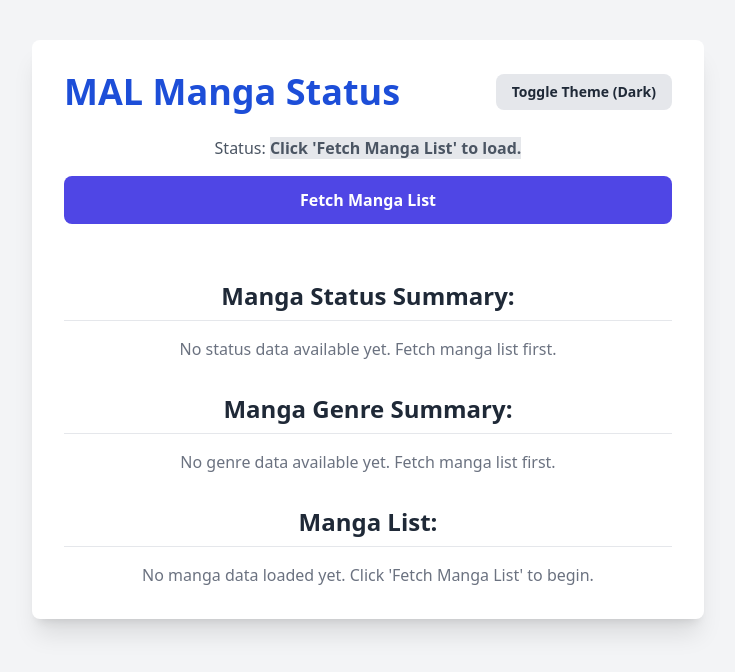
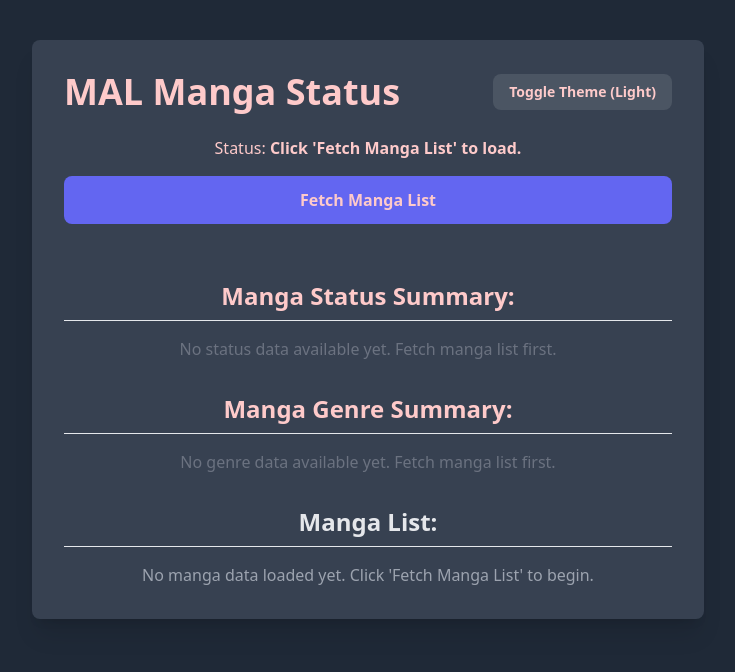
Before and after one commit to 8thpurplewizard/MAL-Manga-List, a React (Create React App) app: page / in a window 1280 px wide. Shown: the top 672 px of the page, without its empty margins (272-1007 px from the left). Built offline with nearby package versions, Linux system fonts and the light colour scheme.

Commit message:
Update theme colors to enhance dark mode styling WIP

```diff
--- a/src/App.js
+++ b/src/App.js
@@ -4,7 +4,7 @@
 // Main React App component
 function App() {
   // State to manage the current theme ('light' or 'dark')
-  const [theme, setTheme] = useState("light");
+  const [theme, setTheme] = useState("dark");
   // State to store the extracted manga data
   const [mangaData, setMangaData] = useState([]);
   // State to store the status of the API request/data processing
@@ -180,24 +180,24 @@
       className={`min-h-screen ${
         theme === "light"
           ? "bg-gray-100 text-gray-900"
-          : "bg-gray-800 text-gray-100"
+          : "bg-gray-800 text-pastel"
       } flex flex-col items-center py-10 px-4 font-sans`}
     >
       <div
         className={`${
           theme === "light"
             ? "bg-white text-gray-800"
-            : "bg-gray-700 text-gray-200"
+            : "bg-gray-700 text-red-200"
         } p-8 rounded-lg shadow-xl w-full max-w-2xl`}
       >
         <div className="flex justify-between items-center mb-6">
-          <h1 className="text-4xl font-bold text-blue-700">MAL Manga Status</h1>
+          <h1 className="text-4xl font-bold text-red-200">MAL Manga Status</h1>
           <button
             onClick={toggleTheme}
             className={`px-4 py-2 rounded-lg text-sm font-semibold transition duration-200 ${
               theme === "light"
                 ? "bg-gray-200 text-gray-800 hover:bg-gray-300"
-                : "bg-gray-600 text-gray-200 hover:bg-gray-500"
+                : "bg-gray-600 text-red-200 hover:bg-gray-500"
             }`}
           >
             Toggle Theme ({theme === "light" ? "Dark" : "Light"})
@@ -205,7 +205,7 @@
         </div>
         <p
           className={`text-center ${
-            theme === "light" ? "text-gray-600 mb-4" : "text-gray-200 mb-4"
+            theme === "light" ? "text-gray-600 mb-4" : "text-red-200 mb-4"
           } `}
         >
           Status:{" "}
@@ -213,7 +213,7 @@
             className={`font-semibold ${
               theme === "light"
                 ? "bg-gray-200 text-gray-600 mb-4"
-                : "bg-gray-600 text-gray-200 mb-4"
+                : "text-red-200 mb-4"
             }`}
           >
             {status}
@@ -223,7 +223,7 @@
         <button
           onClick={fetchMangaList}
           disabled={isLoading}
-          className="w-full bg-indigo-600 hover:bg-indigo-700 text-white font-bold py-3 px-4 rounded-lg transition duration-300 ease-in-out transform hover:scale-105 disabled:opacity-50 disabled:cursor-not-allowed mb-6"
+          className="w-full bg-indigo-500 hover:bg-indigo-600 text-red-200 font-bold py-3 px-4 rounded-lg transition duration-300 ease-in-out transform hover:scale-105 disabled:opacity-50 disabled:cursor-not-allowed mb-6"
         >
           {isLoading ? "Loading..." : "Fetch Manga List"}
         </button>
@@ -232,7 +232,7 @@
           className={`text-center text-2xl font-semibold ${
             theme === "light"
               ? "text-gray-800 mt-8 mb-4 border-b pb-2"
-              : "text-gray-200 mt-8 mb-4 border-b pb-2"
+              : "text-red-200 mt-8 mb-4 border-b pb-2"
           } `}
         >
           Manga Status Summary:
@@ -249,7 +249,7 @@
               <li
                 key={status}
                 className={`flex justify-between items-center ${
-                  theme === "light" ? "text-gray-800" : "text-gray-200"
+                  theme === "light" ? "text-gray-800" : "text-red-200"
                 }`}
               >
                 <span className="font-semibold">{status}:</span>
@@ -269,7 +269,7 @@
           className={`text-center text-2xl font-semibold ${
             theme === "light"
               ? "text-gray-800 mt-8 mb-4 border-b pb-2"
-              : "text-gray-200 mt-8 mb-4 border-b pb-2"
+              : "text-red-200 mt-8 mb-4 border-b pb-2"
           } `}
         >
           Manga Genre Summary:
@@ -277,19 +277,17 @@
         {Object.keys(mangaGenreCounts).length > 0 ? (
           <ul
             className={`space-y-3 mb-6 p-4 rounded-md border ${
-              theme === "light"
-                ? "bg-gray-50 border-gray-200"
-                : "bg-gray-600 border-gray-500"
+              theme === "light" ? "border-gray-200" : "border-gray-500"
             }`}
           >
             {Object.entries(mangaGenreCounts)
               .sort(([genreA], [genreB]) => genreA.localeCompare(genreB))
-              .map(([genre, count]) => (
+              .map(([genre, count], index) => (
                 <li
                   key={genre}
                   className={`flex justify-between items-center ${
-                    theme === "light" ? "text-gray-800" : "text-gray-200"
-                  }`}
+                    theme === "light" ? "text-gray-800" : "text-red-200"
+                  } ${index % 2 === 0 ? "bg-custom-light" : "bg-custom-dark"}`}
                 >
                   <span className="font-semibold">{genre}:</span>
                   <span className="text-purple-600 font-bold text-xl">
@@ -376,11 +374,9 @@
             {sortedManga.map((manga, index) => (
               <li
                 key={index}
-                className={`${
-                  theme === "light"
-                    ? "bg-blue-50 border-blue-200"
-                    : "bg-blue-800 border-blue-600"
-                } p-4 rounded-md shadow-sm border`}
+                className={`p-4 rounded-md shadow-sm border ${
+                  theme === "light" ? "border-blue-200" : "border-blue-600"
+                } ${index % 2 === 0 ? "bg-custom-light" : "bg-custom-dark"}`}
               >
                 <span
                   className={`font-bold text-lg block mb-1 ${
@@ -395,26 +391,26 @@
                   } text-sm`}
                 >
                   Score:{" "}
-                  <span className="font-medium text-green-700">
+                  <span className="font-medium text-red-200">
                     {manga.score !== null ? manga.score : "N/A"}
                   </span>{" "}
                   | Chapters:{" "}
-                  <span className="font-medium text-purple-700">
+                  <span className="font-medium text-red-200">
                     {manga.chapters !== null ? manga.chapters : "N/A"}
                   </span>{" "}
                   | Volumes:{" "}
-                  <span className="font-medium text-orange-700">
+                  <span className="font-medium text-red-200">
                     {manga.volumes !== null ? manga.volumes : "N/A"}
                   </span>{" "}
                   | Status:{" "}
-                  <span className="font-medium text-indigo-700">
+                  <span className="font-medium text-red-200">
                     {manga.publishingStatus}
                   </span>
                   {manga.genres && manga.genres.length > 0 && (
                     <>
                       {" "}
                       | Genres:{" "}
-                      <span className="font-medium text-pink-700">
+                      <span className="font-medium text-red-200">
                         {manga.genres.join(", ")}
                       </span>
                     </>
```
